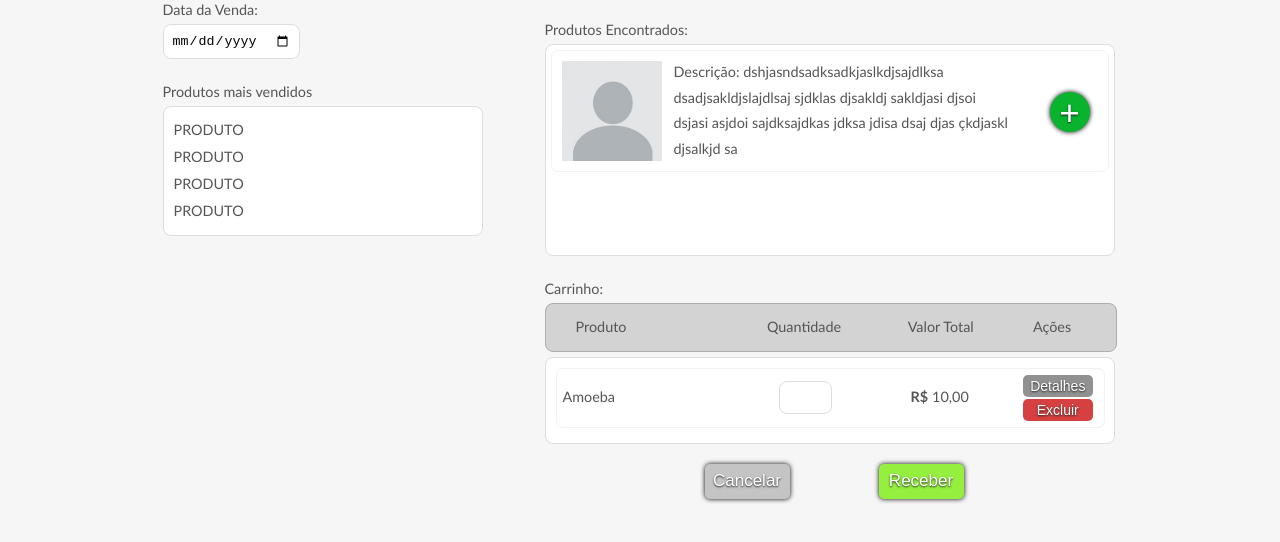
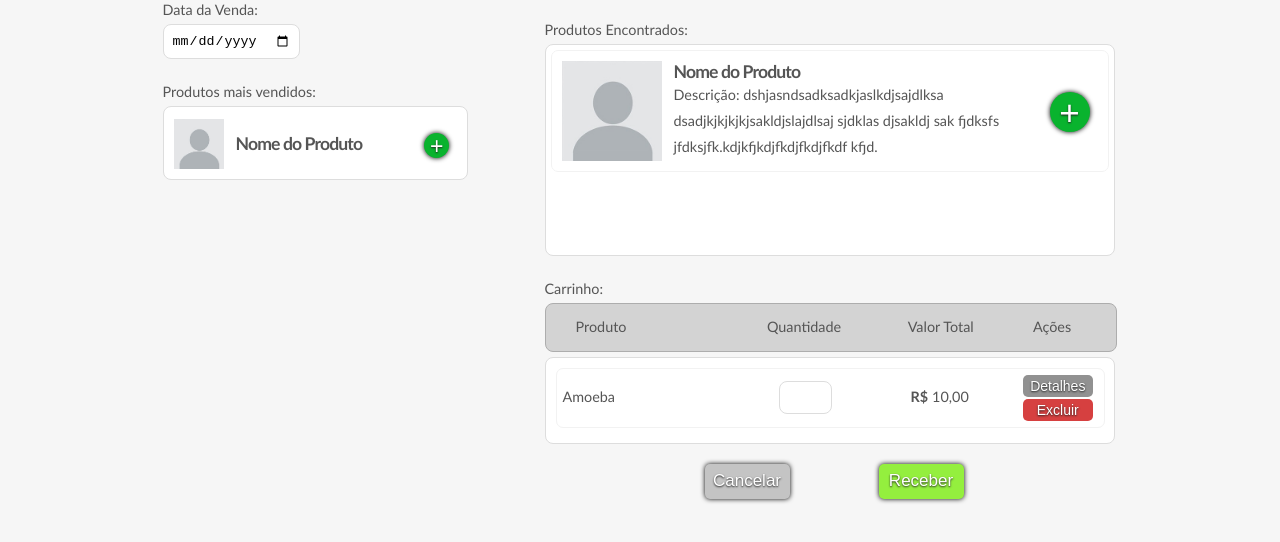
Before and after one commit to JoseaugustoSReis/TrabAppweb, a plain HTML site: page brinqueFeliz/build/web/index.html in a window 1280 px wide. Shown: the part 178-720 px from the top of the page. Drawn offline with Linux system fonts and the light colour scheme.

Commit message:
Alteraçãoes no Front

```diff
--- a/brinqueFeliz/build/web/index.html
+++ b/brinqueFeliz/build/web/index.html
@@ -116,8 +116,10 @@
                 margin-bottom: 20px;
             }
             h4 {
-                font-size:1.6em;
-                margin:0 5px;
+                font-size:1.1em;
+                margin-top: 0;
+                margin-bottom: 0;
+                color: #555;
             }
             p, li {
                 font-family:"Trebuchet MS", Arial, Helvetica, sans-serif;
@@ -177,11 +179,41 @@
 
             .i2Style:active{
                 cursor:pointer;
+                box-shadow:0px 0.1px 1px #000000;
                 position:relative;
                 top:2px;
             }
 
             .i2Style:hover {
+                background:green;
+            }
+
+            .botaomenor{
+                color:#ffffff;
+                background:#09b32e;
+                border:0px none #ffffff;
+                text-shadow:0px 1px 2px #222222;
+                box-shadow:0px 0.1px 5px #000000;
+                border-radius:100%;
+                height: 25px;
+                width: 25px;
+                font-size: 23px;
+                cursor:pointer;
+                margin-left: 50px;
+                margin-top: 20px;
+                padding-left:4px;
+                padding-right: 4px;
+                padding-top: 0;
+            }
+
+            .botaomenor:active{
+                cursor:pointer;
+                box-shadow:0px 0.1px 1px #000000;
+                position:relative;
+                top:2px;
+            }
+
+            .botaomenor:hover {
                 background:green;
             }
 
@@ -293,7 +325,21 @@
                 margin-bottom: 5px;
             }
 
+            .maisvendidos_item{
+                border:1px solid #ddd;
+                border-radius: 8px;
+                background-color:#FFF;
+                margin-bottom: 5px;
+                display: table;
+            }
+
             .celula {
+                display: table-cell;
+                padding: 6px;
+                vertical-align: middle;
+            }
+
+            .celula2 {
                 display: table-cell;
                 padding: 6px;
                 vertical-align: middle;
@@ -303,8 +349,18 @@
                 padding-right: 18px;
                 padding-bottom: 29px;
             }
+
+            #botao2{
+                padding-right: 18px;
+                padding-bottom: 21px;
+            }
+
             #foto_produto{
                 padding-top: 10px;
+                padding-left: 10px;
+            }
+            #foto_produto2{
+                padding-top: 11px;
                 padding-left: 10px;
             }
 
@@ -399,17 +455,26 @@
                 </form>
 
 
-                <p>Produtos mais vendidos</p>
-                <div class="caixas">
-                    <p>PRODUTO</p>
-                    <p>PRODUTO</p>
-                    <p>PRODUTO</p>
-                    <p>PRODUTO</p>
+                <p>Produtos mais vendidos:</p>
+                <div id="maisvendidos">
+                    <div class="maisvendidos_item">
+                        <div id='foto_produto2' class='celula2'>
+                            <img src='perfil_generico.jpeg' width='50px' height="50px"/>
+                        </div>
+
+                        <div class='celula'>
+                            <h4>Nome do Produto</h4>
+                        </div>
+
+                        <div id='botao2' class='celula2'>
+                            <button class='botaomenor'>+</button>
+                        </div>
+                    </div>
                 </div>
+
             </div>
 
             <div id="buscaecarrinho">
-
 
                  <form action="index.html" method="post">
                     <input type="text" list="nomes_produto" name="nome_produto" id="nome_produto" placeholder="Buscar Produto" size="30">
@@ -421,17 +486,17 @@
                     </datalist>
                 </form>
 
-
                 <p>Produtos Encontrados:</p>
                 <div class="caixas" id="com_scroll">
 
                     <div class='testanto'>
                         <div id='foto_produto' class='celula'>
-                            <img src='perfil_generico.jpeg' width='100px'/>
+                            <img src='perfil_generico.jpeg' width='100px' height="100px"/>
                         </div>
 
                         <div class='celula'>
-                            <p>Descrição: dshjasndsadksadkjaslkdjsajdlksa dsadjsakldjslajdlsaj sjdklas djsakldj sakldjasi djsoi dsjasi asjdoi sajdksajdkas jdksa jdisa dsaj djas çkdjaskl djsalkjd sa</p>
+                            <h4>Nome do Produto</h4>
+                            <p>Descrição: dshjasndsadksadkjaslkdjsajdlksa dsadjkjkjkjkjsakldjslajdlsaj sjdklas djsakldj sak fjdksfs jfdksjfk.kdjkfjkdjfkdjfkdjfkdf kfjd.</p>
                         </div>
 
                         <div id='botao' class='celula'>
```
Also changed, not shown: brinqueFeliz/web/index.html (+77 -12 lines), 1 other file.
